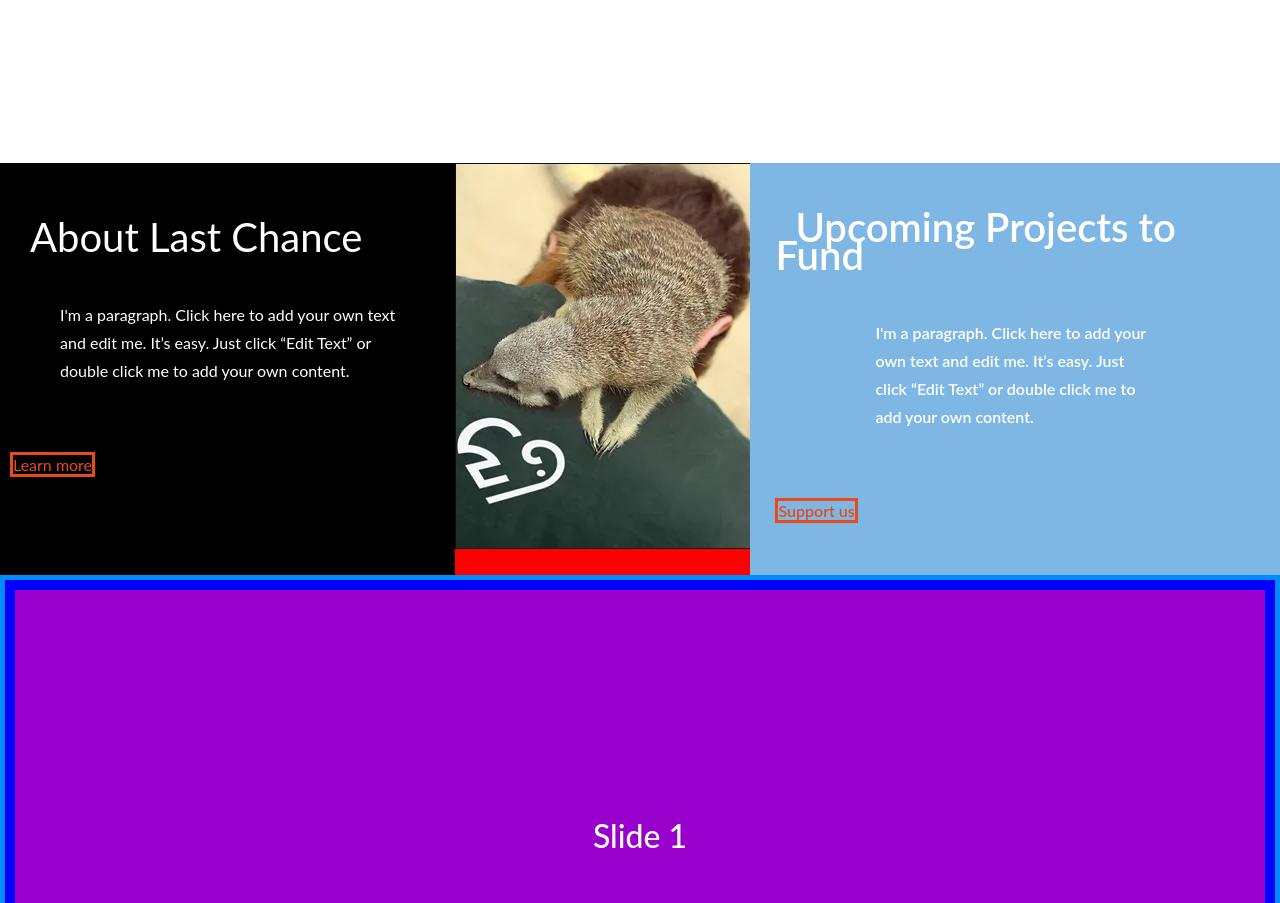
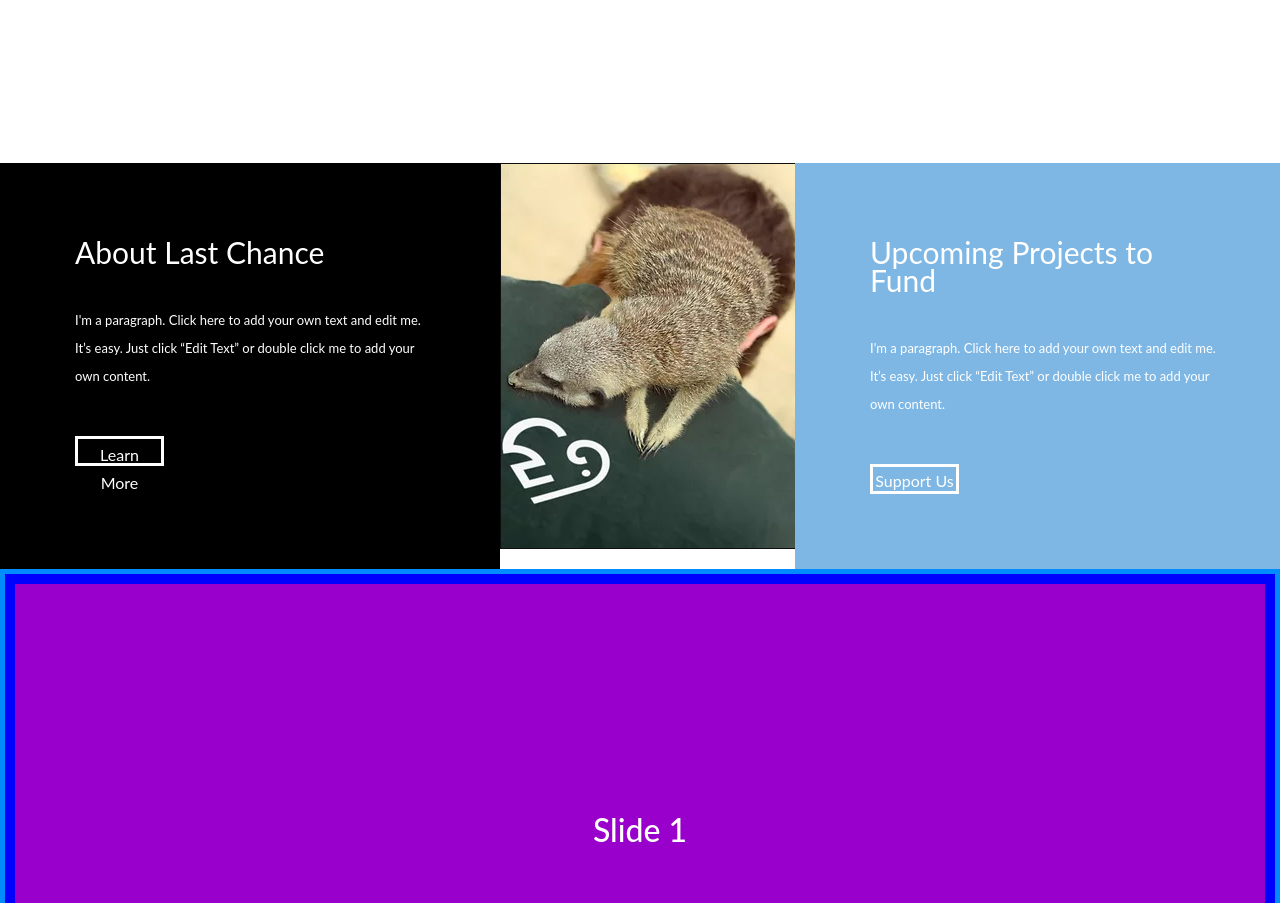
Before and after one commit to Emmanuel-max-jpg/widelife-website, a plain HTML site: page index.html in a window 1280 px wide. Shown: the part 997-1900 px from the top of the page. Drawn offline with nearby package versions, Linux system fonts and the light colour scheme.

Commit message:
main-ifo updated

```diff
--- a/css/main.css
+++ b/css/main.css
@@ -167,41 +167,61 @@ a.logo:hover {
 
 .main-info {
   display: flex;
-  justify-content: space-between;
-  width: 100%;
-  background-color: red;
 }
 .about {
   background-color: #000;
   color: #fff;
-  padding: 60px 10px;
-  font-weight: 600px;
+  padding: 75px 75px;
+  font-weight: 100px;
 }
-.kifi {
-  padding: 50px 50px;
-  font-weight: 400px;
-}
-.learn {
-  border: solid;
+.text {
+  margin-top: 40px;
+  color: white;
+  width: 350px;
+  font-size: 13px;
+  padding-bottom: 30px;
+  font-weight: 20px;
 }
 
-.last-chance {
-  font-size: 40px;
-  font-weight: 600px;
-  padding: 100px 20px;
+
+.box-1 {
+  width: 89px;
+  height: 30px;
+  background-color: black;
+  border: solid;
+  text-align: center;
+  padding: 2px 2px;
+}
+
+.box-2 {
+  width: 89px;
+  height: 30px;
+
+  border: solid;
+  text-align: center;
+}
+
+.sub-heading {
+  font-size: 30px;
+  font-weight: 1500px;
 }
 
 .upcoming {
   background-color: #7eb7e4;
   color: #fff;
-  padding: 50px 25px;
-  justify-content: center;
-  font-weight: 600;
+  padding: 75px 75px;
+  font-weight: 100px;
 }
-.mifi {
-  padding: 50px 100px;
-  font-weight: 400px;
+.box-1:hover {
+  background-color: #fff;
+  color: #000;
 }
+
+.box-2:hover {
+  background-color: #fff;
+  color: #000;
+}
+
 #pune {
   background-image: url("/img/lion.webp");
 
@@ -216,10 +236,7 @@ a.logo:hover {
   width: 400px;
   color: white;
 }
-rat {
-  font-weight: 500px;
-  padding: 10px 40px;
-}
+
 .Latest {
   font-size: 50px;
   padding: 150px 50px;
--- a/index.html
+++ b/index.html
@@ -74,30 +74,31 @@
 
     <div class="main-info">
       <div class="about">
-        <span class="last-chance">
+        <span class="sub-heading">
 
           About Last Chance
         </span>
-        <p class="kifi">
+        <p class="text">
           I'm a paragraph. Click here to add your own text and edit me.
           It’s easy. Just click “Edit Text” or double click me to add your own content.
         </p>
-        <a class="learn" href="/">Learn more</a>
+        <div class="box-1">Learn More</div>
       </div>
-      <div class="pic">
+
+      <div class="aljazeera-pic">
         <img src="img/aljazeera.png" />
       </div>
 
       <div class="Upcoming">
-        <span class="last-chance">
+        <span class="sub-heading">
 
           Upcoming Projects to Fund
         </span>
-        <p class="mifi">
+        <p class="text">
           I'm a paragraph. Click here to add your own text and edit me.
            It’s easy. Just click “Edit Text” or double click me to add your own content.
         </p>
-        <a class="learn" href= "/">Support us</a>
+        <div class="box-2">Support Us </div>
       </div>
 
 
```
